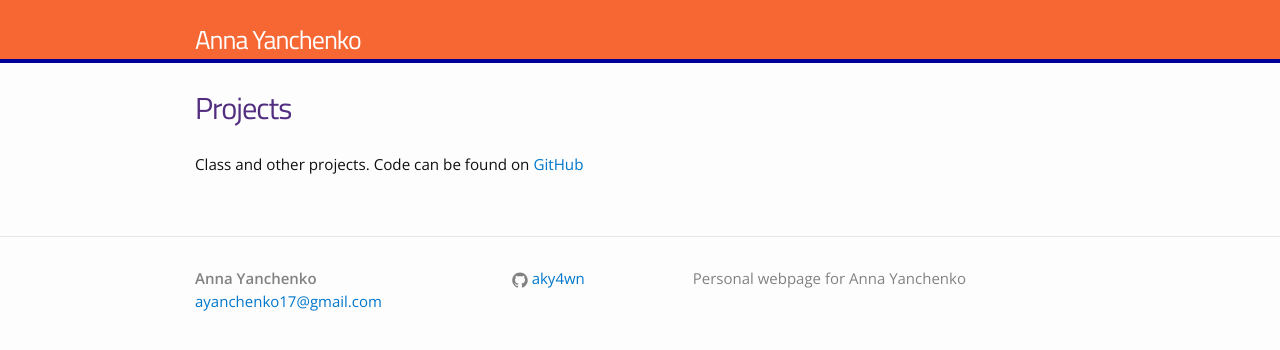
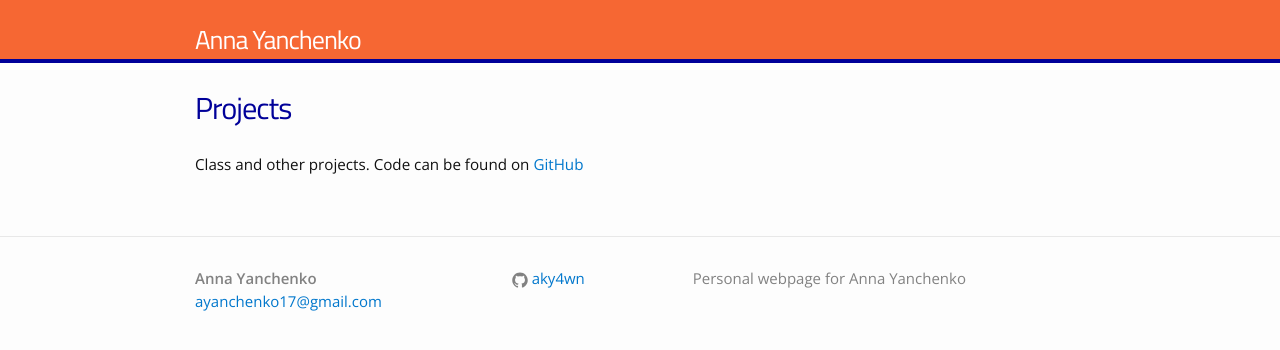
Before and after one commit to aky4wn/aky4wn.github.io, a Jekyll site: the page built from projects.md, in a window 1280 px wide. Shown: the top 350 px of the page. Built offline with Jekyll 4.4.1, drawn with Linux system fonts in a browser that asks for light colours.

Commit message:
Update _layout.scss

```diff
--- a/_sass/_layout.scss
+++ b/_sass/_layout.scss
@@ -170,7 +170,7 @@ h1 /* .post-title */ {
     letter-spacing: -1px;
     line-height: 1;
     		 font-family: 'Titillium Web', sans-serif;
-		 	      color: #522d80;
+		 	      color: $clemson-purple;
 
     @include media-query($on-laptop) {
 /*        font-size: 36px; */
```
